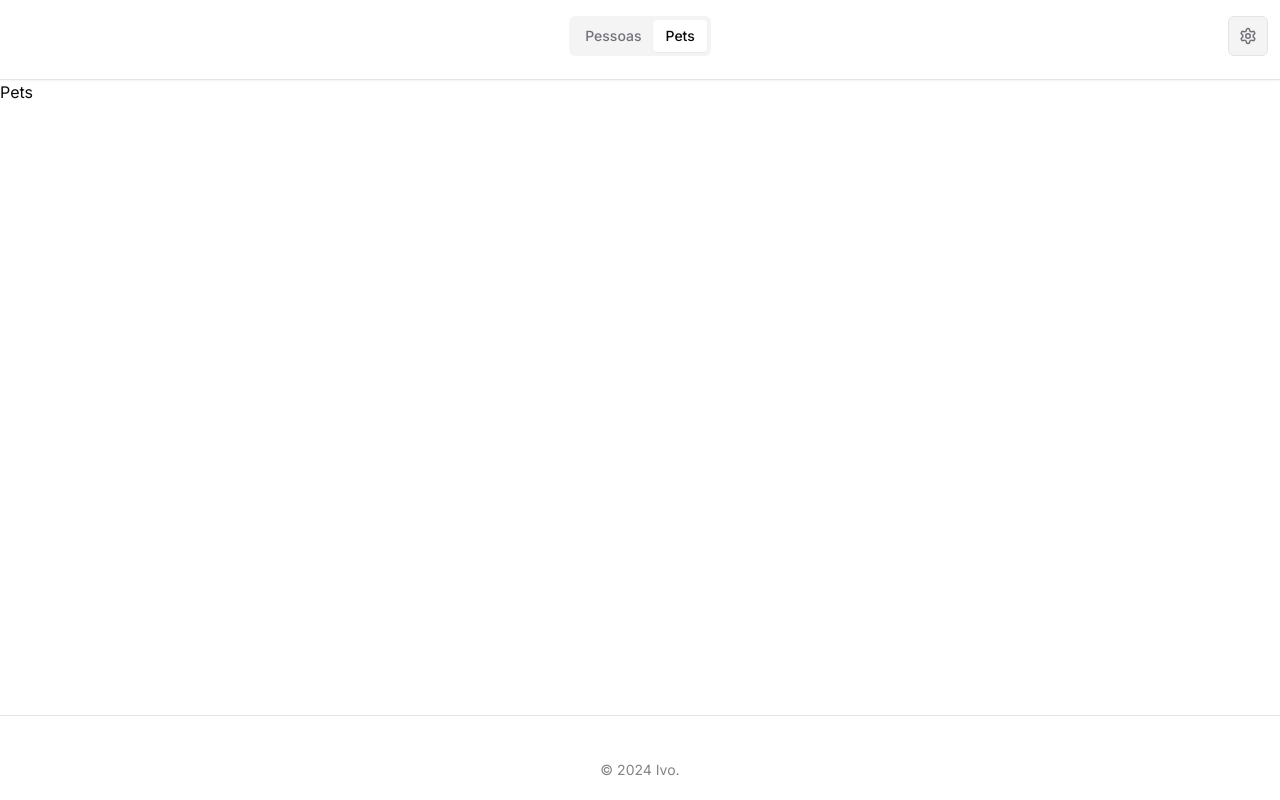
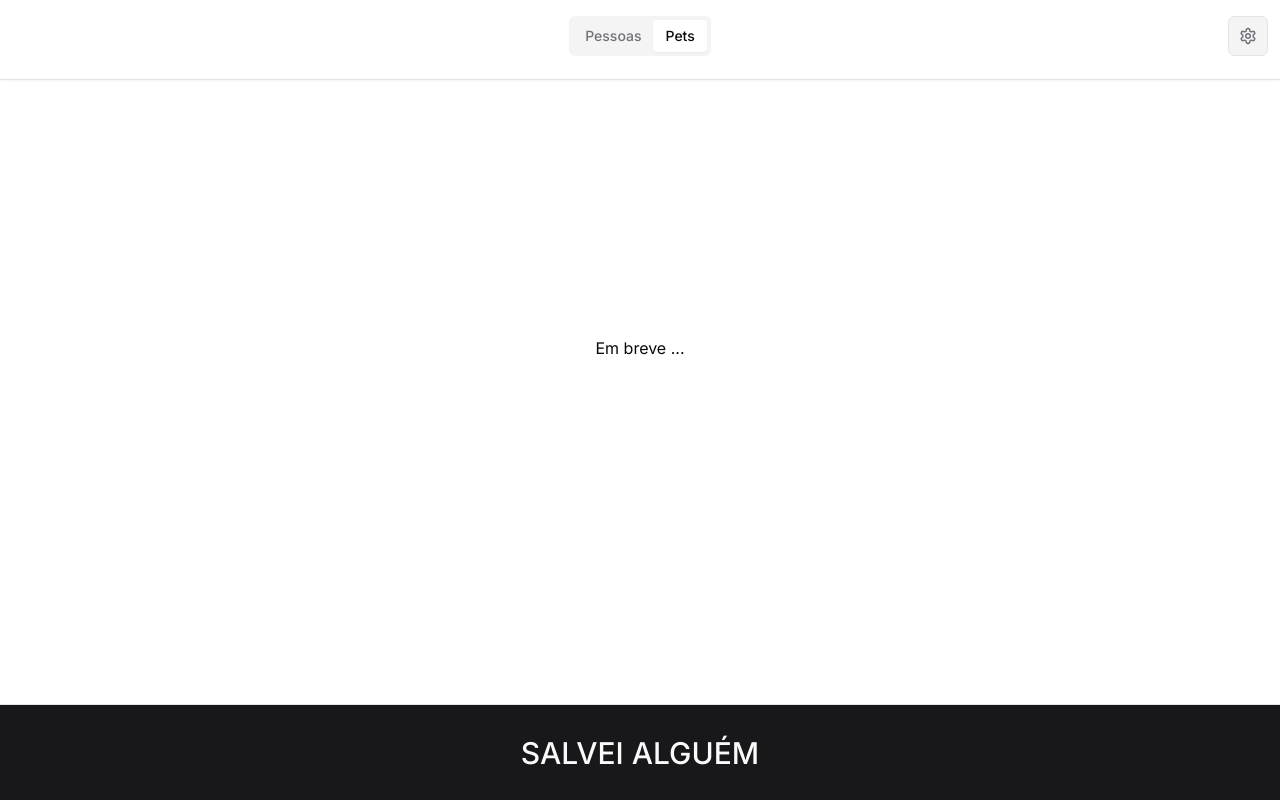
Before and after one commit to ivoneijr/tosalvo, a Next.js app: page /pets in a window 1280 px wide. Built offline with nearby package versions, Linux system fonts and the light colour scheme.

Commit message:
add salvei alguem

```diff
--- a/src/app/(public)/pets/page.tsx
+++ b/src/app/(public)/pets/page.tsx
@@ -1,3 +1,5 @@
 export default function Pets() {
-  return <>Pets</>;
+  return (
+    <div className="mt-[20%] flex h-full w-full items-center justify-center"> Em breve ...</div>
+  );
 }
--- a/src/components/layout/footer.tsx
+++ b/src/components/layout/footer.tsx
@@ -1,15 +1,32 @@
-import { FadeInWhenVisible } from '@/components/layout/fade-in-when-visible';
-import Link from 'next/link';
+'use client';
+
+// import { FadeInWhenVisible } from '@/components/layout/fade-in-when-visible';
+// import Link from 'next/link';
+import { Button } from '@/components/ui/button';
+import { useNewMissingPersonModal } from '@/hooks/use-new-missing-person-modal';
+
+// export default function Footer() {
+//   return (
+//     <footer className="mt-auto">
+//       <div className="mt-12 w-full border-t py-5 text-center shadow-sm">
+//         <FadeInWhenVisible direction="up">
+//           <Link href="https://www.instagram.com/ivoneijr/">
+//             <p className="mt-6 text-sm opacity-50">© {new Date().getFullYear()} Ivo.</p>
+//           </Link>
+//         </FadeInWhenVisible>
+//       </div>
+//     </footer>
+//   );
+// }
 
 export default function Footer() {
+  const modal = useNewMissingPersonModal();
   return (
-    <footer className="mt-auto">
-      <div className="mt-12 w-full border-t py-5 text-center shadow-sm">
-        <FadeInWhenVisible direction="up">
-          <Link href="https://www.instagram.com/ivoneijr/">
-            <p className="mt-6 text-sm opacity-50">© {new Date().getFullYear()} Ivo.</p>
-          </Link>
-        </FadeInWhenVisible>
+    <footer className="h-24">
+      <div className="h-full w-full border-t text-center shadow-sm ">
+        <Button className="h-full w-full rounded-none text-3xl" onClick={modal.onOpen}>
+          SALVEI ALGUÉM
+        </Button>
       </div>
     </footer>
   );
--- a/src/components/layout/page-layout.tsx
+++ b/src/components/layout/page-layout.tsx
@@ -7,7 +7,7 @@ interface Props {
 
 export default function PageLayout({ children, title, subtitle }: PropsWithChildren<Props>) {
   return (
-    <div className="p-12">
+    <div className="h-full p-12">
       <div className="mb-12">
         <h1 className="scroll-m-20 text-4xl font-extrabold tracking-tight lg:text-5xl">{title}</h1>
         <p className="mt-2 text-sm text-muted-foreground">{subtitle}</p>
--- a/src/components/modals/new-missing-person-modal.tsx
+++ b/src/components/modals/new-missing-person-modal.tsx
@@ -13,6 +13,7 @@ export const NewMissingPersonModal = () => {
           <h2 className="text-lg font-medium">Informar Desaparecido</h2>
         </DialogHeader>
         {/*TODO: ADD CONTENT*/}
+        Em breve...
       </DialogContent>
     </Dialog>
   );
```
Also changed, not shown: src/components/layout/navbar.tsx (+12 -0 lines).
